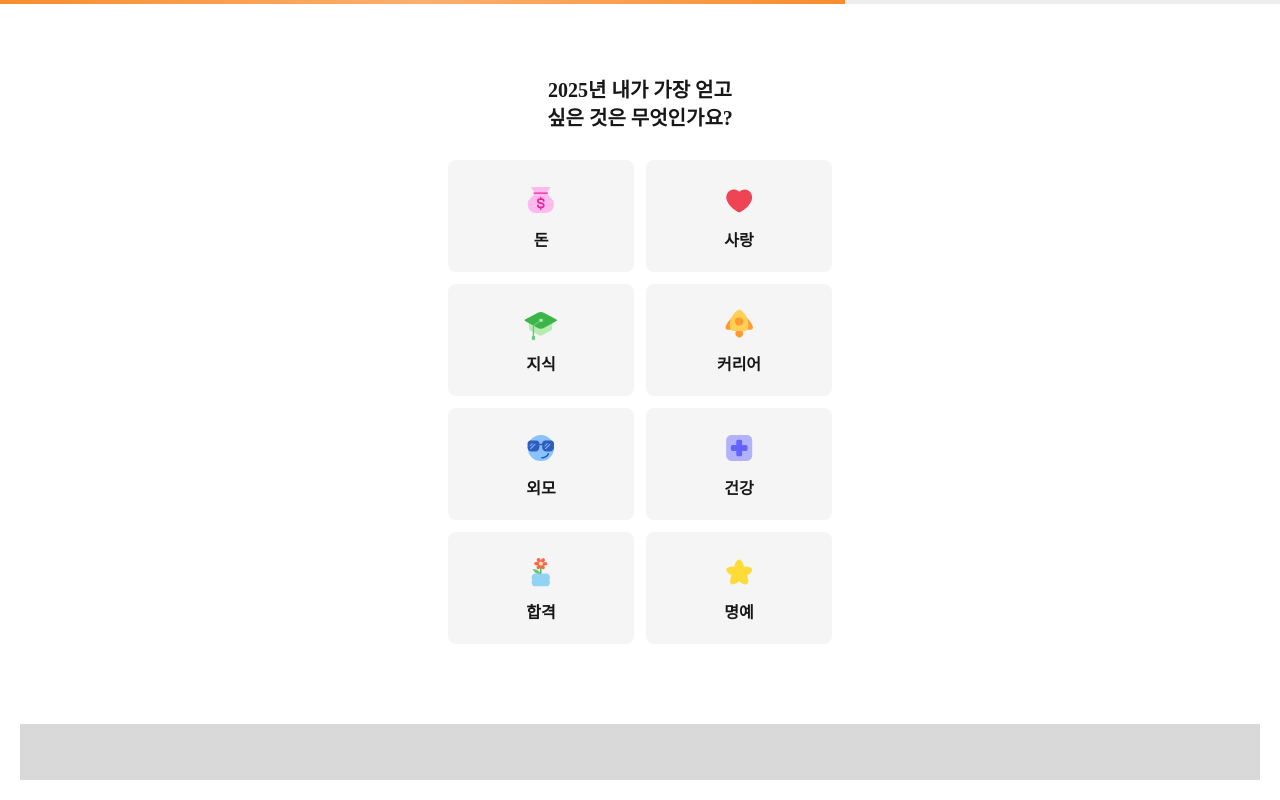
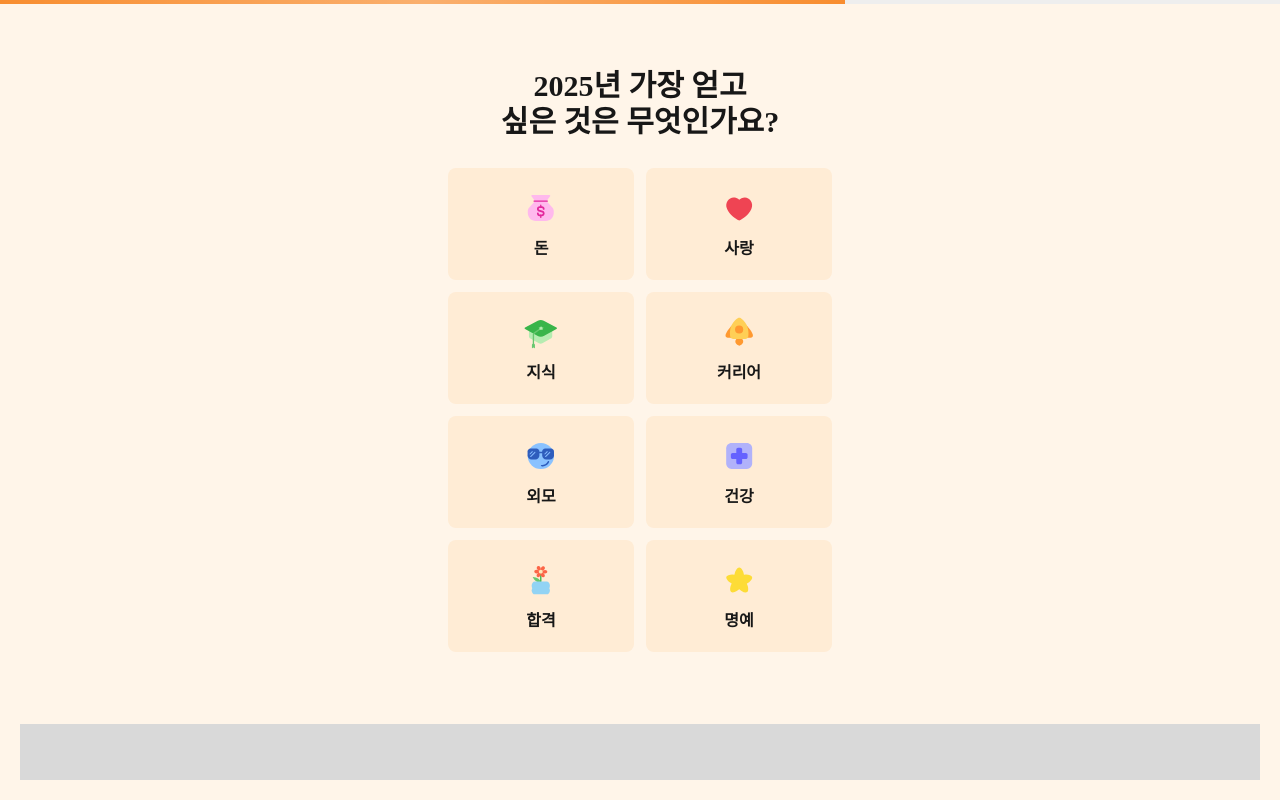
Before and after one commit to saul-atomrigs/ssong-tune-cookie, a Next.js app: page /list in a window 1280 px wide. Built offline with nearby package versions, Linux system fonts and the light colour scheme; a web font is replaced by a local one.

Commit message:
feat: update background color and enhance heading style on list page

```diff
--- a/app/globals.css
+++ b/app/globals.css
@@ -9,14 +9,14 @@
 @tailwind utilities;
 
 :root {
-  --background: #fff;
+  --background: #fff5e9;
   --foreground: #171717;
   --font-gmarket: 'GmarketSans', sans-serif;
 }
 
 @media (prefers-color-scheme: dark) {
   :root {
-    --background: #fff;
+    --background: #fff5e9;
     --foreground: #171717;
   }
 }
--- a/app/list/page.tsx
+++ b/app/list/page.tsx
@@ -28,8 +28,8 @@ const ListPage = () => {
       <ProgressBar progress={66} />
       <div className='flex-1 flex items-center justify-center p-3 pb-24'>
         <div className='flex flex-col items-center space-y-7 w-full max-w-sm'>
-          <h1 className='text-xl font-bold text-center font-[GmarketSans]'>
-            2025년 내가 가장 얻고
+          <h1 className='text-3xl font-bold text-center font-[GmarketSans]'>
+            2025년 가장 얻고
             <br />
             싶은 것은 무엇인가요?
           </h1>
@@ -38,7 +38,7 @@ const ListPage = () => {
               <div
                 key={text}
                 onClick={() => handleClick(text)}
-                className='box flex flex-col items-center justify-center p-5 bg-[#F5F5F5] cursor-pointer hover:opacity-80 w-full rounded-lg'
+                className='box flex flex-col items-center justify-center p-5 bg-[#FFECD5] cursor-pointer hover:opacity-80 w-full rounded-lg'
               >
                 <div className='relative w-10 h-10 mb-2'>
                   <Image
```
